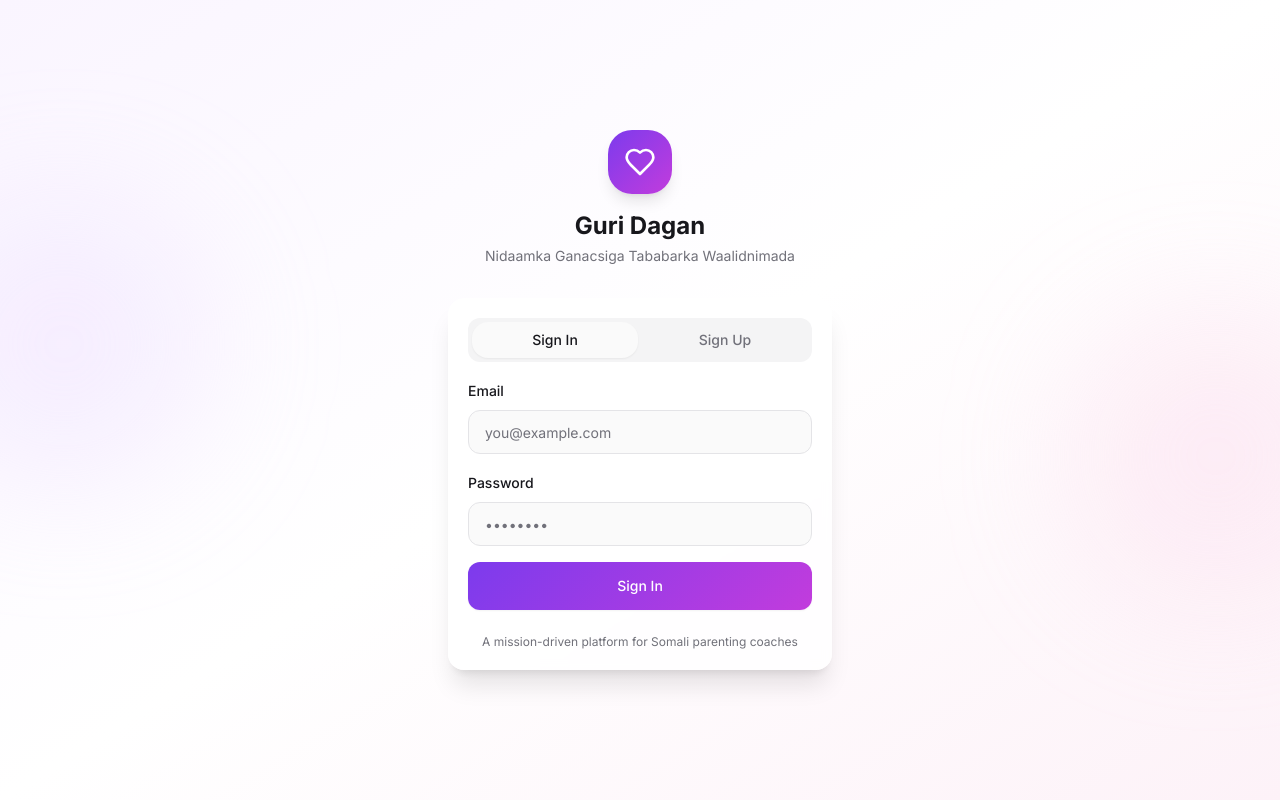
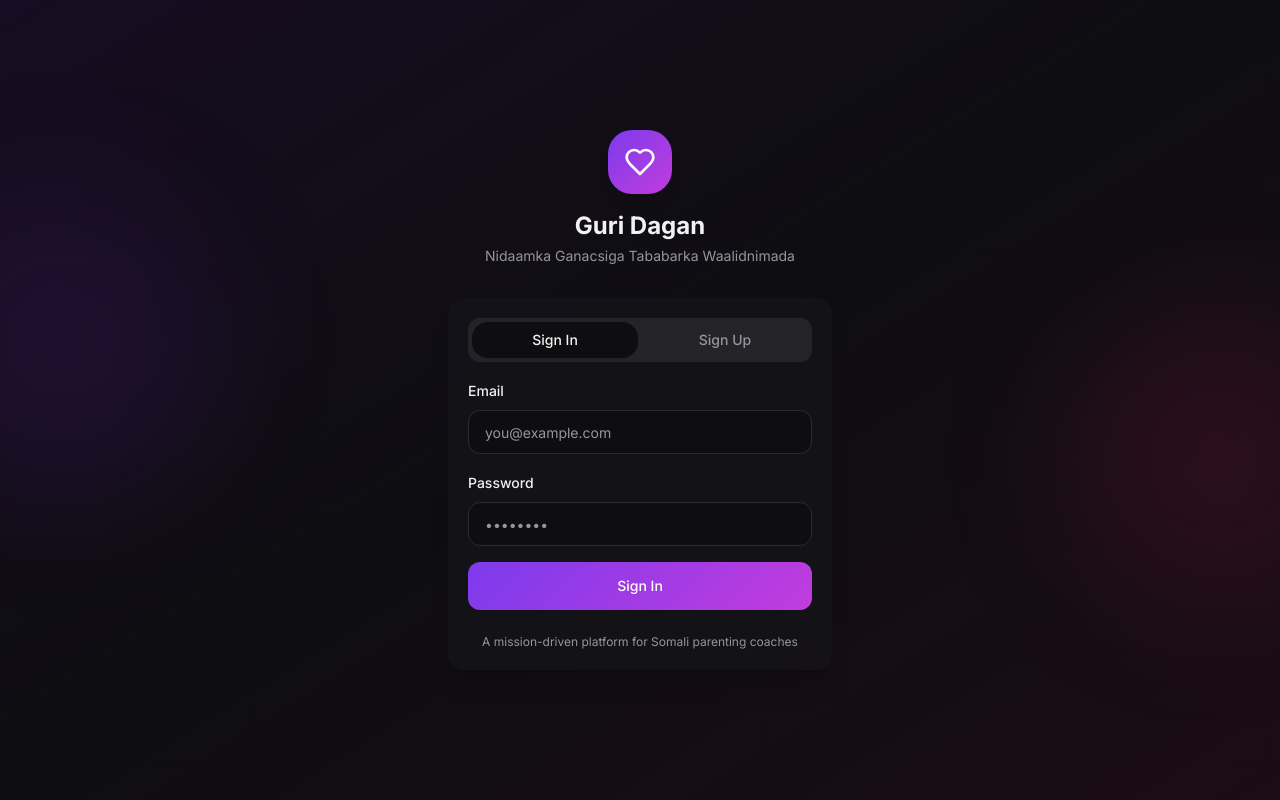
Before and after one commit to yusufabdi2007-commits/guri-dagan, a Next.js app: page /login in a window 1280 px wide. Built offline with nearby package versions, Linux system fonts and the light colour scheme.

Commit message:
fix: default to dark mode — prevents plain white app on fresh install

```diff
--- a/app/layout.tsx
+++ b/app/layout.tsx
@@ -39,7 +39,7 @@ export default function RootLayout({
   children: React.ReactNode;
 }) {
   return (
-    <html lang="so" suppressHydrationWarning>
+    <html lang="so" suppressHydrationWarning className="dark">
       <head>
         <link rel="apple-touch-icon" href="/icons/icon-192.png" />
         <meta name="mobile-web-app-capable" content="yes" />
@@ -47,7 +47,7 @@ export default function RootLayout({
         <meta name="apple-mobile-web-app-status-bar-style" content="default" />
       </head>
       <body className={inter.className}>
-        <ThemeProvider attribute="class" defaultTheme="light" enableSystem disableTransitionOnChange>
+        <ThemeProvider attribute="class" defaultTheme="dark" enableSystem disableTransitionOnChange>
           <OfflineBanner />
           {children}
           <Toaster />
--- a/components/providers/ThemeProvider.tsx
+++ b/components/providers/ThemeProvider.tsx
@@ -18,13 +18,13 @@ interface ThemeContextValue {
 }
 
 const ThemeContext = React.createContext<ThemeContextValue>({
-  theme: "light",
+  theme: "dark",
   setTheme: () => null,
 });
 
 export function ThemeProvider({
   children,
-  defaultTheme = "light",
+  defaultTheme = "dark",
 }: ThemeProviderProps) {
   const [theme, setThemeState] = React.useState<Theme>(defaultTheme);
 
@@ -33,6 +33,9 @@ export function ThemeProvider({
     if (stored) {
       setThemeState(stored);
       applyTheme(stored);
+    } else {
+      // First visit — apply dark mode immediately
+      applyTheme("dark");
     }
   }, []);
 
```
